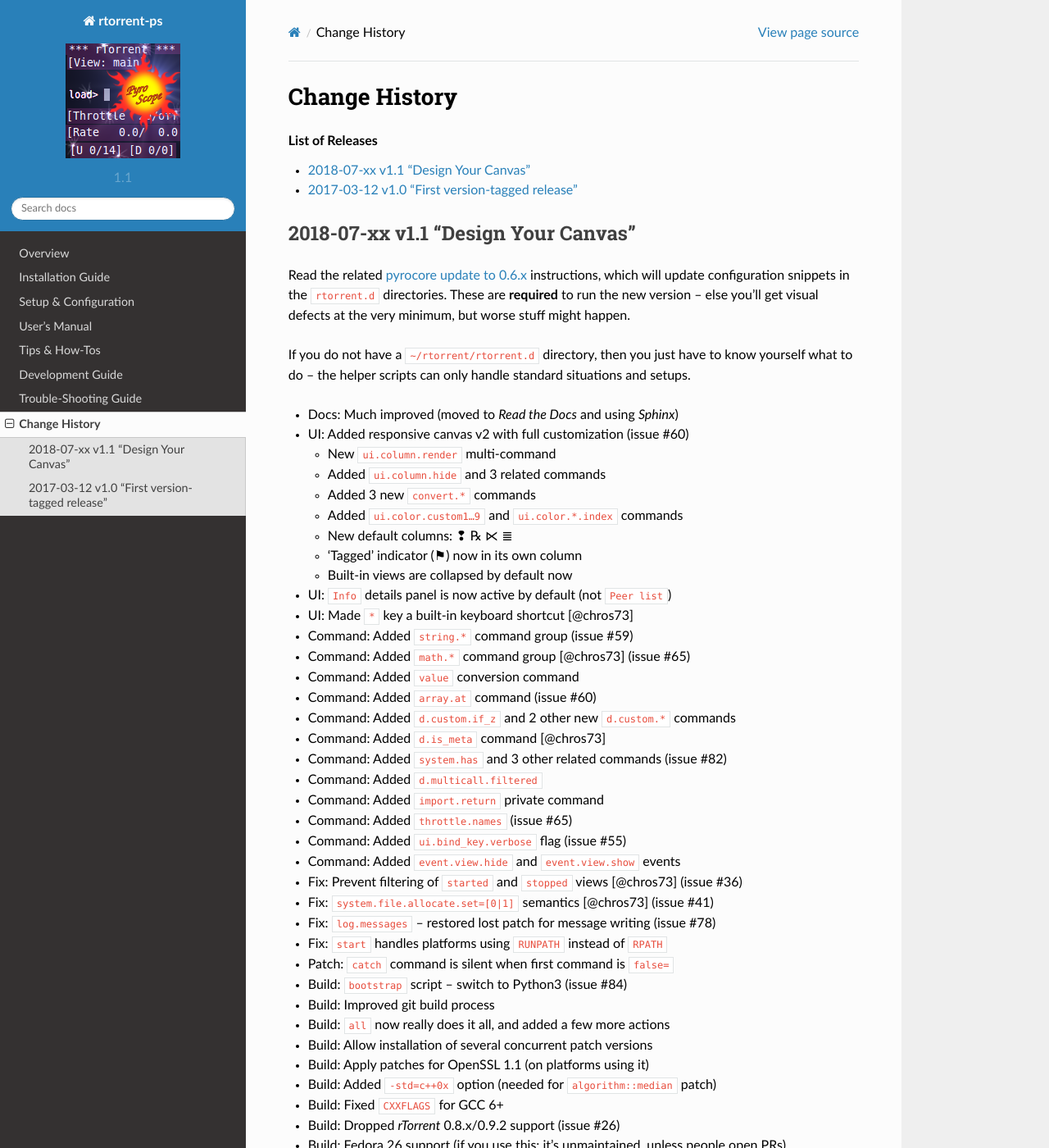
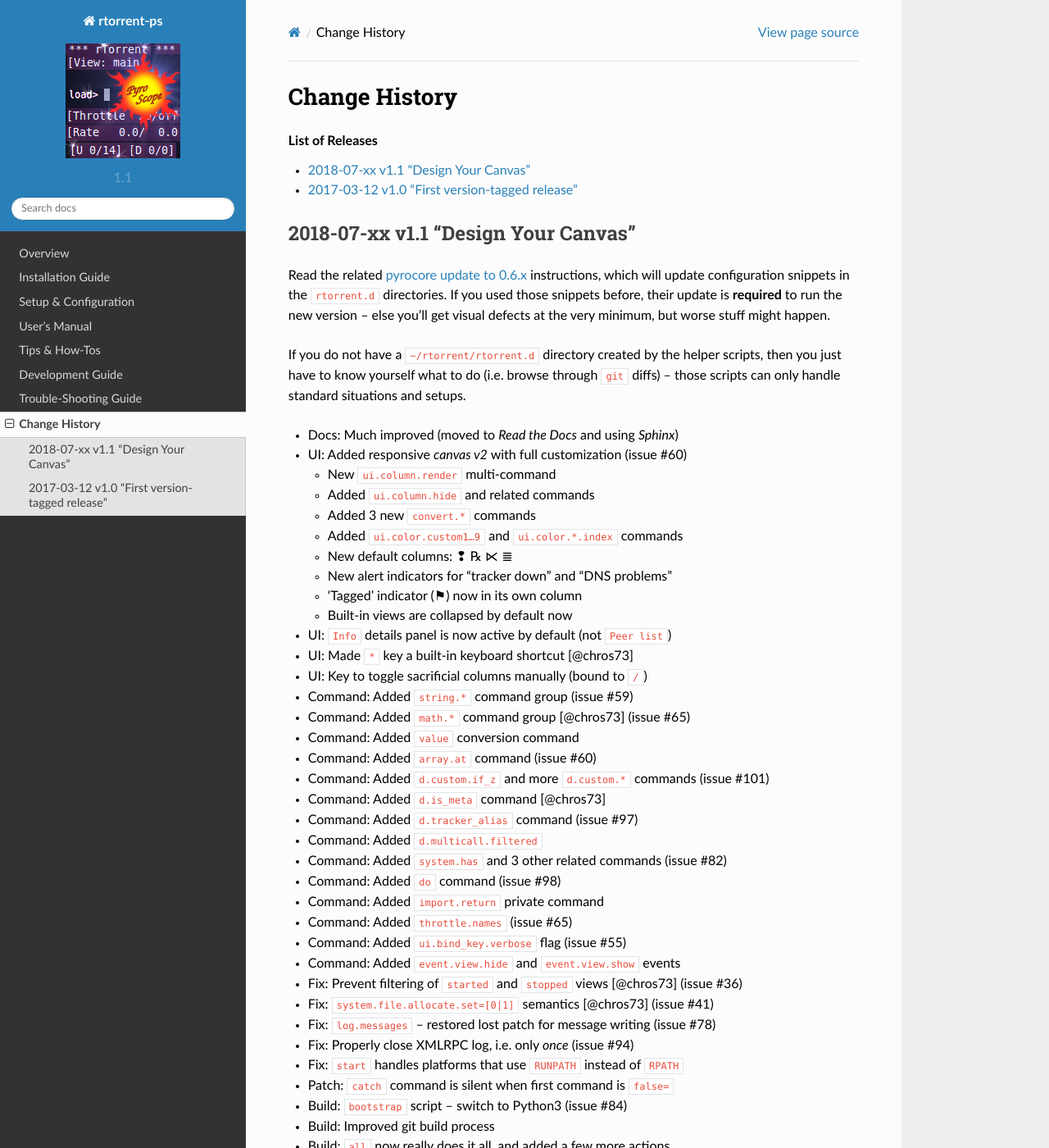
Before and after one commit to pyroscope/rtorrent-ps, a Sphinx documentation site: the page built from docs/CHANGES.rst, in a window 1280 px wide and 1400 px high. Shown: the whole window at 82% size. Built offline with Sphinx 7.4.7 and the Read the Docs theme 2.0.0, drawn with Linux system fonts in a browser that asks for light colours; some of the changed text lies outside the part shown.

Commit message:
update CHANGES

```diff
--- a/docs/CHANGES.rst
+++ b/docs/CHANGES.rst
@@ -10,38 +10,43 @@
 
 Read the related `pyrocore update to 0.6.x`_ instructions,
 which will update configuration snippets in the ``rtorrent.d`` directories.
-These are **required** to run the new version
+If you used those snippets before, their update is **required** to run the new version
 – else you'll get visual defects at the very minimum,
 but worse stuff might happen.
 
-If you do not have a ``~/rtorrent/rtorrent.d`` directory,
-then you just have to know yourself what to do
-– the helper scripts can only handle standard situations and setups.
+If you do not have a ``~/rtorrent/rtorrent.d`` directory created by the helper scripts,
+then you just have to know yourself what to do (i.e. browse through ``git`` diffs)
+– those scripts can only handle standard situations and setups.
+
 
 -  Docs: Much improved (moved to *Read the Docs* and using *Sphinx*)
--  UI: Added responsive canvas v2 with full customization (issue #60)
+-  UI: Added responsive *canvas v2* with full customization (issue #60)
 
    - New ``ui.column.render`` multi-command
-   - Added ``ui.column.hide`` and 3 related commands
+   - Added ``ui.column.hide`` and related commands
    - Added 3 new ``convert.*`` commands
    - Added ``ui.color.custom1…9`` and ``ui.color.*.index`` commands
    - New default columns: ❢ ℞ ⋉ ≣
+   - New alert indicators for “tracker down” and “DNS problems”
    - ‘Tagged’ indicator (⚑) now in its own column
    - Built-in views are collapsed by default now
 
 -  UI: ``Info`` details panel is now active by default (not
    ``Peer list``)
 -  UI: Made ``*`` key a built-in keyboard shortcut [@chros73]
+-  UI: Key to toggle sacrificial columns manually (bound to ``/``)
 -  Command: Added ``string.*`` command group (issue #59)
 -  Command: Added ``math.*`` command group [@chros73] (issue #65)
 -  Command: Added ``value`` conversion command
 -  Command: Added ``array.at`` command (issue #60)
--  Command: Added ``d.custom.if_z`` and 2 other new ``d.custom.*``
-   commands
+-  Command: Added ``d.custom.if_z`` and more ``d.custom.*``
+   commands (issue #101)
 -  Command: Added ``d.is_meta`` command [@chros73]
+-  Command: Added ``d.tracker_alias`` command (issue #97)
+-  Command: Added ``d.multicall.filtered``
 -  Command: Added ``system.has`` and 3 other related commands (issue
    #82)
--  Command: Added ``d.multicall.filtered``
+-  Command: Added ``do`` command (issue #98)
 -  Command: Added ``import.return`` private command
 -  Command: Added ``throttle.names`` (issue #65)
 -  Command: Added ``ui.bind_key.verbose`` flag (issue #55)
@@ -52,7 +57,8 @@
    #41)
 -  Fix: ``log.messages`` – restored lost patch for message writing
    (issue #78)
--  Fix: ``start`` handles platforms using ``RUNPATH`` instead of
+-  Fix: Properly close XMLRPC log, i.e. only *once* (issue #94)
+-  Fix: ``start`` handles platforms that use ``RUNPATH`` instead of
    ``RPATH``
 -  Patch: ``catch`` command is silent when first command is ``false=``
 -  Build: ``bootstrap`` script – switch to Python3 (issue #84)
```
Also changed, not shown: other parts of docs/CHANGES.rst (+2 -2 lines).
